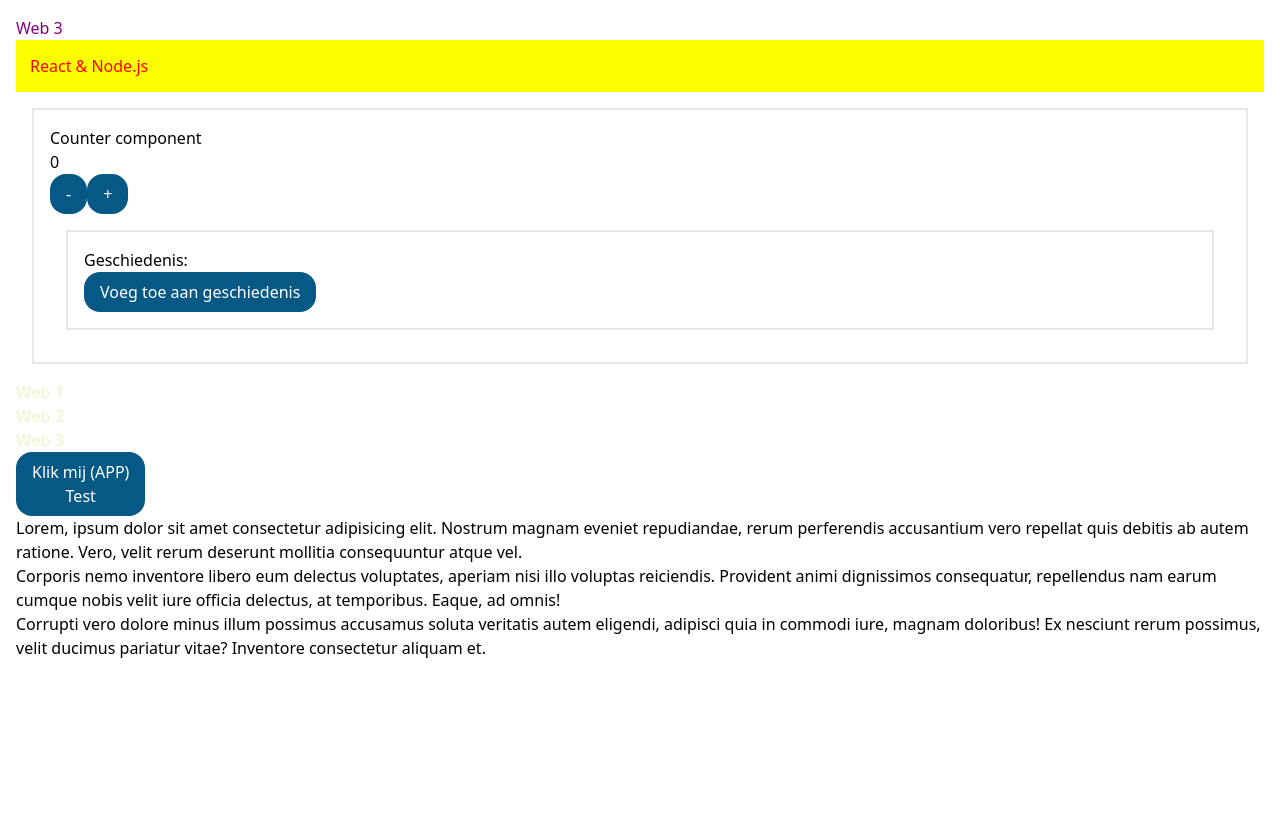
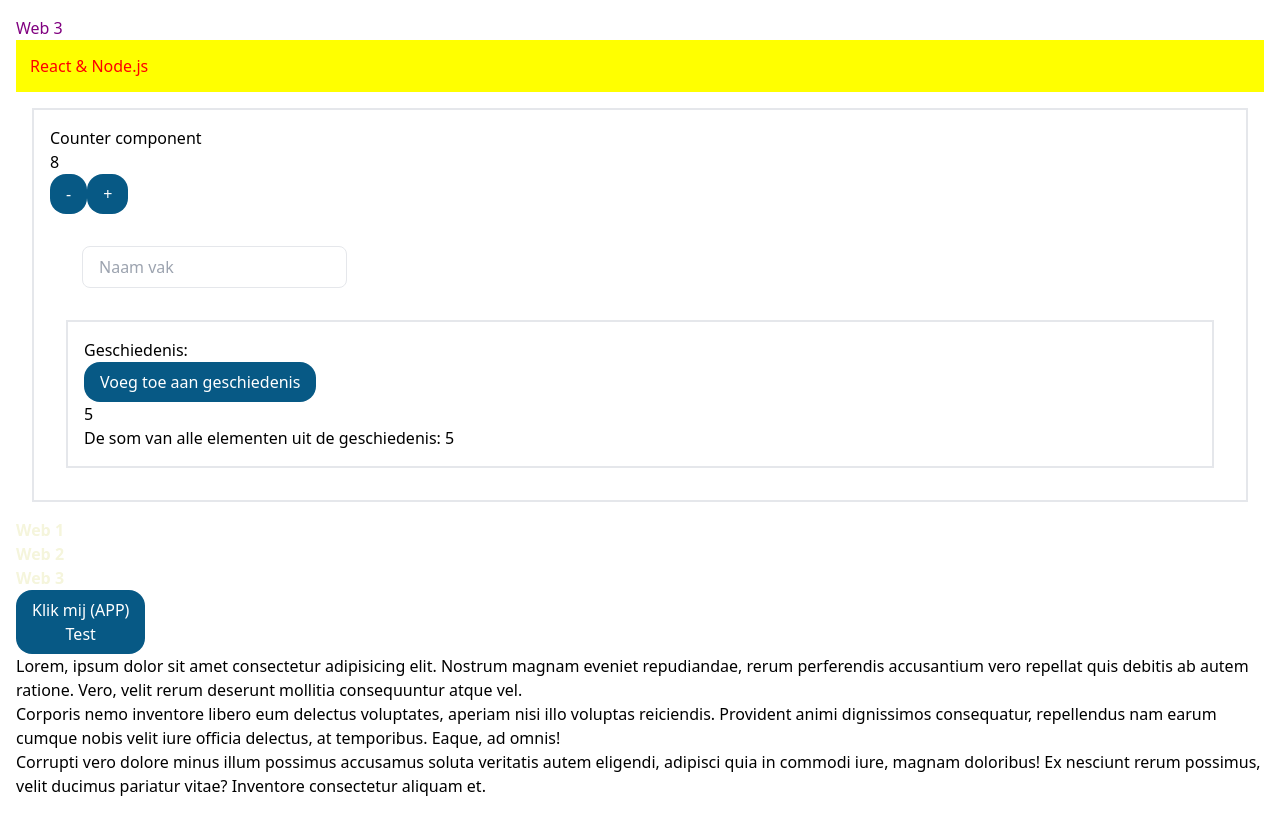
Before and after one commit to DavidBr89/web3-avond-2425, a React (Vite) app in the folder react-bios/: page / in a window 1280 px wide. Both pictures are taken after a click on the button "Voeg toe aan geschiedenis". Built offline with nearby package versions, Linux system fonts and the light colour scheme.

Commit message:
Pauze les 5

```diff
--- a/react-bios/src/components/Counter.jsx
+++ b/react-bios/src/components/Counter.jsx
@@ -1,5 +1,6 @@
-import React, { useState } from "react";
+import React, { useEffect, useRef, useState } from "react";
 import MyButton from "./MyButton";
+import CounterButtons from "./CounterButtons";
 
 const Counter = () => {
   //   let counter = 0;
@@ -10,44 +11,95 @@ const Counter = () => {
   //    STATE MOET JE ALTIJD IMMUTABLE AANPAKKEN -> Originele data wordt niet gewijzigd
   //          React moet kunnen afleiden of er iets veranderd is aan onze data -> Ik moet rerenderen
   const [counter, setCounter] = useState(0);
+  const [history, setHistory] = useState([]);
+
+  // const [total, setTotal] = useState(0);
+
+  // useEffect - Type 1
+  // Reageren op het mounten van deze component -> useEffect -> side effects
+  useEffect(() => {
+    console.log("useEffect Type 1");
+  });
+
+  // useEffect - Type 2
+  // Om code éénmalig uit te voeren bij de eerste mount van deze component
+  useEffect(() => {
+    console.log("useEffect Type 2");
+  }, []);
+
+  // useEffect - Type 2a
+  useEffect(() => {
+    console.log("useEffect Type 2a");
+  }, [history]);
+
+  // Hiervoor dient niet de useEffect hook -> enkel voor side effects
+  // useEffect(() => {
+  //   const totalOfHistory = history.reduce((acc, val) => acc + val, 0);
+  //   setTotal(totalOfHistory);
+  // }, [history]);
+
+  // useEffect - Type 3
+  useEffect(() => {
+    // Side effect - Browser API
+    // Afsluiten of interval gaan stoppen
+    const timerId = setInterval(() => {
+      setCounter(counter + 1);
+      // console.log(counter);
+    }, 1000);
+
+    // Deze functie is een soort van cleanup -> connecties te sluiten, timers te stoppen, listeners te stoppen
+    return () => {
+      clearInterval(timerId);
+    };
+  }, [counter]);
+
+  const totalOfHistory = history.reduce((acc, val) => acc + val, 0);
+
+  // useRef hook -> Referentie aanmaken meestal met een bepaald JSX element
+  // STAP 1 -> Referentie aan te maken -> useRef
+  const inputRef = useRef();
+  // de useRef geeft een object terug met een current property in =>  { current: undefined }
+
+  // TYPE  2
+  useEffect(() => {
+    inputRef.current.focus();
+  }, []);
 
   return (
     <div className="border-2 p-4 m-4 ">
       <h1>Counter component</h1>
       <p>{counter}</p>
-      <MyButton
-        label="-"
-        onClick={() => {
-          //   counter -= 1;
-          //   Asynchrone uitvoering
-          setCounter(counter - 1);
-          //   Je hebt hier nooit de huidige state maar wel de vorige
-          console.log(counter);
-          //   Refresh nu de UI
-        }}>
-        -
-      </MyButton>
-      <MyButton
-        label="+"
-        onClick={() => {
-          // Asynchrone uitvoering
 
-          const newCounter = counter + 1;
+      <CounterButtons updateCounter={setCounter} />
 
-          setCounter(newCounter);
-          console.log(newCounter);
-          //   Refresh nu de UI
-        }}>
-        +
-      </MyButton>
+      <div className="m-8">
+        <input
+          // STAP 2 -> Koppeling van de referentie met uw JSX element
+          ref={inputRef}
+          className="border rounded-lg px-4 py-2"
+          type="text"
+          placeholder="Naam vak"
+        />
+      </div>
 
-      {/* TODO: Zorg ervoor dat de counter waarde als op de voeg toe geklikt wordt, toegevoegd wordt aan de geschiedenis */}
       {/* Array van counter waardes */}
       <div className="border-2 p-4 m-4">
         <p>Geschiedenis:</p>
-        <MyButton>Voeg toe aan geschiedenis</MyButton>
+        <MyButton
+          onClick={() => {
+            // State moet altijd immutable aangepakt worden -> push methodes mogen niet gebruikt worden
+            setHistory([...history, counter]);
+          }}>
+          Voeg toe aan geschiedenis
+        </MyButton>
 
-        {/* TODO: Geschiedenis tonen aan de hand van ul met li */}
+        <ul>
+          {history.map((h, idx) => (
+            <li key={idx}>{h}</li>
+          ))}
+        </ul>
+
+        <p>De som van alle elementen uit de geschiedenis: {totalOfHistory}</p>
       </div>
     </div>
   );
--- /dev/null
+++ b/react-bios/src/components/CounterButtons.jsx
@@ -0,0 +1,38 @@
+import React from "react";
+import MyButton from "./MyButton";
+
+const CounterButtons = (props) => {
+  const { updateCounter } = props;
+
+  return (
+    <>
+      <MyButton
+        label="-"
+        onClick={() => {
+          //   counter -= 1;
+          //   Asynchrone uitvoering
+          updateCounter((currentState) => currentState - 1);
+          //   Je hebt hier nooit de huidige state maar wel de vorige
+          //   console.log(counter);
+          //   Refresh nu de UI
+        }}>
+        -
+      </MyButton>
+      <MyButton
+        label="+"
+        onClick={() => {
+          // Asynchrone uitvoering
+
+          //   const newCounter = counter + 1;
+
+          updateCounter((currentState) => currentState + 1);
+          //   console.log(newCounter);
+          //   Refresh nu de UI
+        }}>
+        +
+      </MyButton>
+    </>
+  );
+};
+
+export default CounterButtons;
--- /dev/null
+++ b/react-bios/src/contexts/DarkModeContext.jsx
@@ -0,0 +1,22 @@
+import { createContext, useState } from "react";
+// STAP 1: Een nieuwe instantie aanmaken van onze context
+
+const DarkModeContext = createContext();
+
+const DarkModeContextProvider = (props) => {
+  // State bijhouden
+  // Functies inzetten
+
+  const [isDarkMode, setIsDarkMode] = useState(false);
+
+  return (
+    <DarkModeContext.Provider
+      value={{
+        isDarkMode: isDarkMode,
+      }}>
+      {props.children}
+    </DarkModeContext.Provider>
+  );
+};
+
+export default DarkModeContextProvider;
--- a/react-bios/src/main.jsx
+++ b/react-bios/src/main.jsx
@@ -3,9 +3,12 @@ import { createRoot } from "react-dom/client";
 import App from "./App.jsx";
 // Externe stylesheet
 import "./index.css";
+import DarkModeContextProvider from "./contexts/DarkModeContext.jsx";
 
 createRoot(document.getElementById("root")).render(
   <StrictMode>
-    <App />
+    <DarkModeContextProvider>
+      <App />
+    </DarkModeContextProvider>
   </StrictMode>
 );
```
